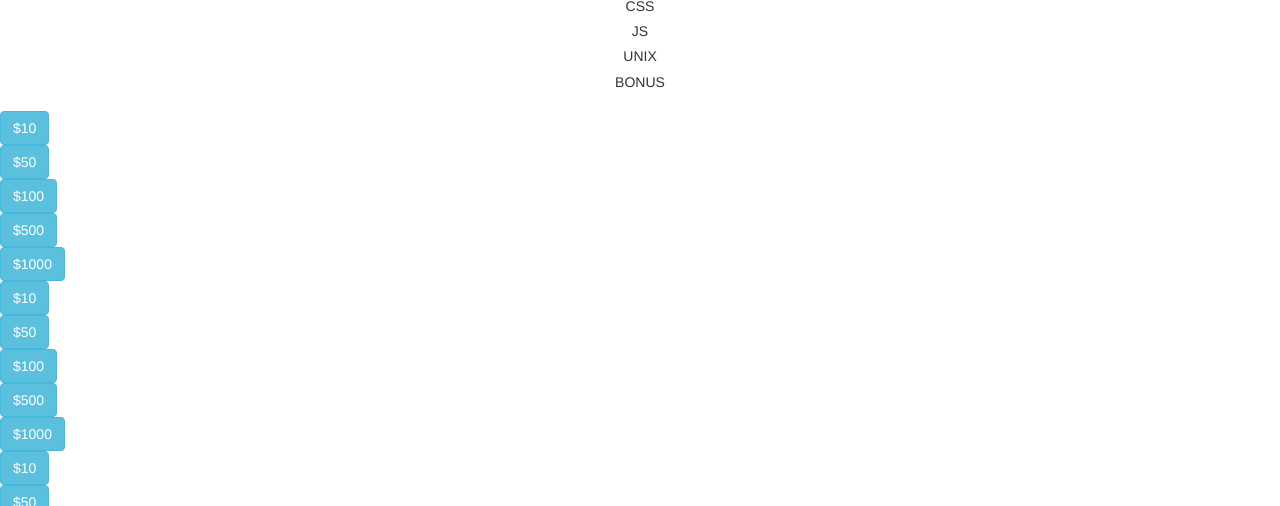
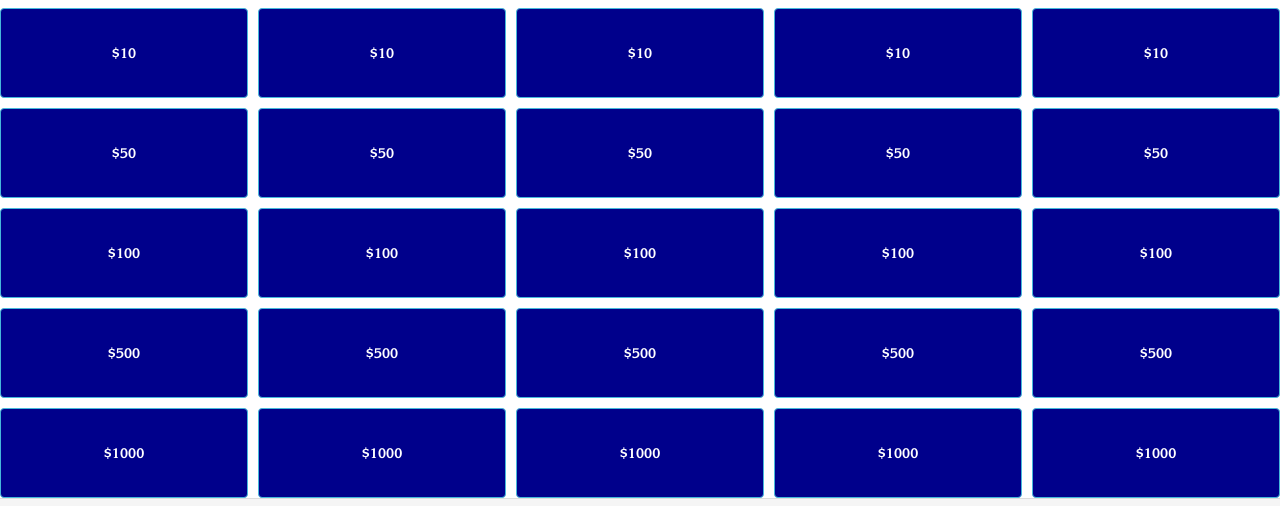
Before and after one commit to ellaschwarz/JeopardyGameBoard, a plain HTML site: page index.html in a window 1280 px wide. Shown: the part 127-633 px from the top of the page. Drawn offline with Linux system fonts and the light colour scheme; the site is published under a folder, as on GitHub Pages, so addresses that start at the root find nothing; a web font is replaced by a local one.

Commit message:
Changed path

```diff
--- a/index.html
+++ b/index.html
@@ -10,7 +10,7 @@
     <!--   Bootstrap -->
     <link rel="stylesheet" type="text/css" href="public/css/bootstrap.min.css">
     <!--   Custom CSS -->
-    <link rel="stylesheet" type="text/css" href="/public/css/main.css">
+    <link rel="stylesheet" type="text/css" href="public/css/main.css">
     <!--[if lt IE 9]>
     <script src="https://cdnjs.cloudflare.com/ajax/libs/html5shiv/3.7.3/html5shiv.js"></script>
     <![endif]-->
```
